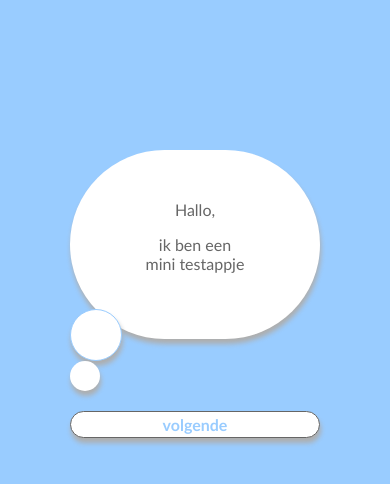
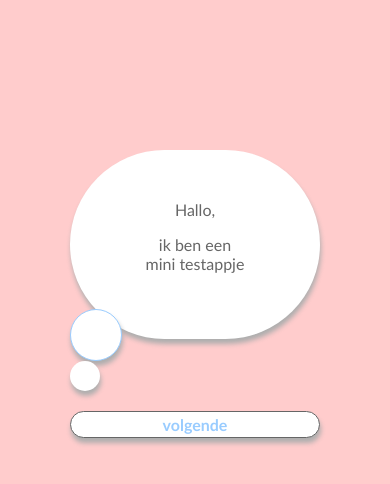
Before and after one commit to ScottyBoy/testApp, a plain HTML site: page index.html in a window 390 px wide. Drawn offline with Linux system fonts and the light colour scheme; some packages are replaced by stand-ins of ours.

Commit message:
Update testapp.css

```diff
--- a/css/testapp.css
+++ b/css/testapp.css
@@ -2,7 +2,7 @@
 /* CSS Document */
 
 body{
-	background-color:#9CF;
+	background-color:#FFCCCC;
 	}
 
 #container {
```
